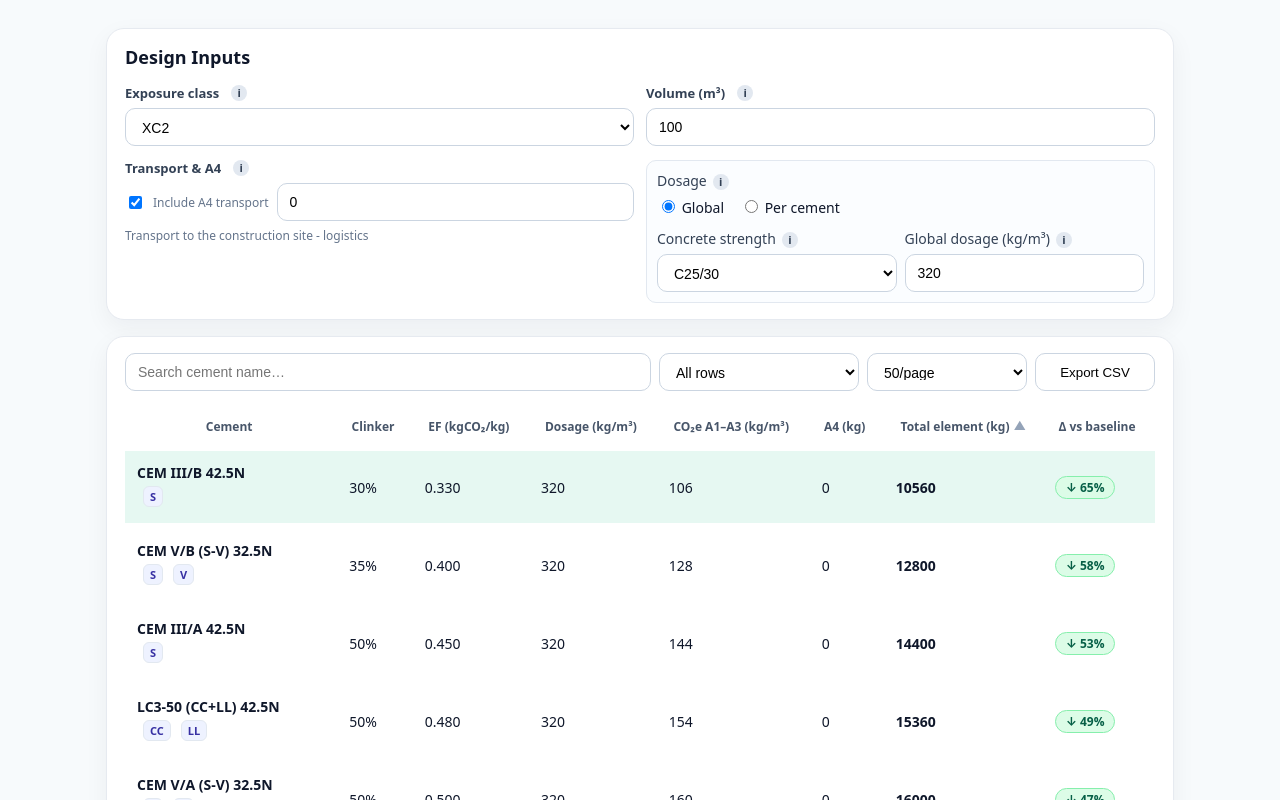
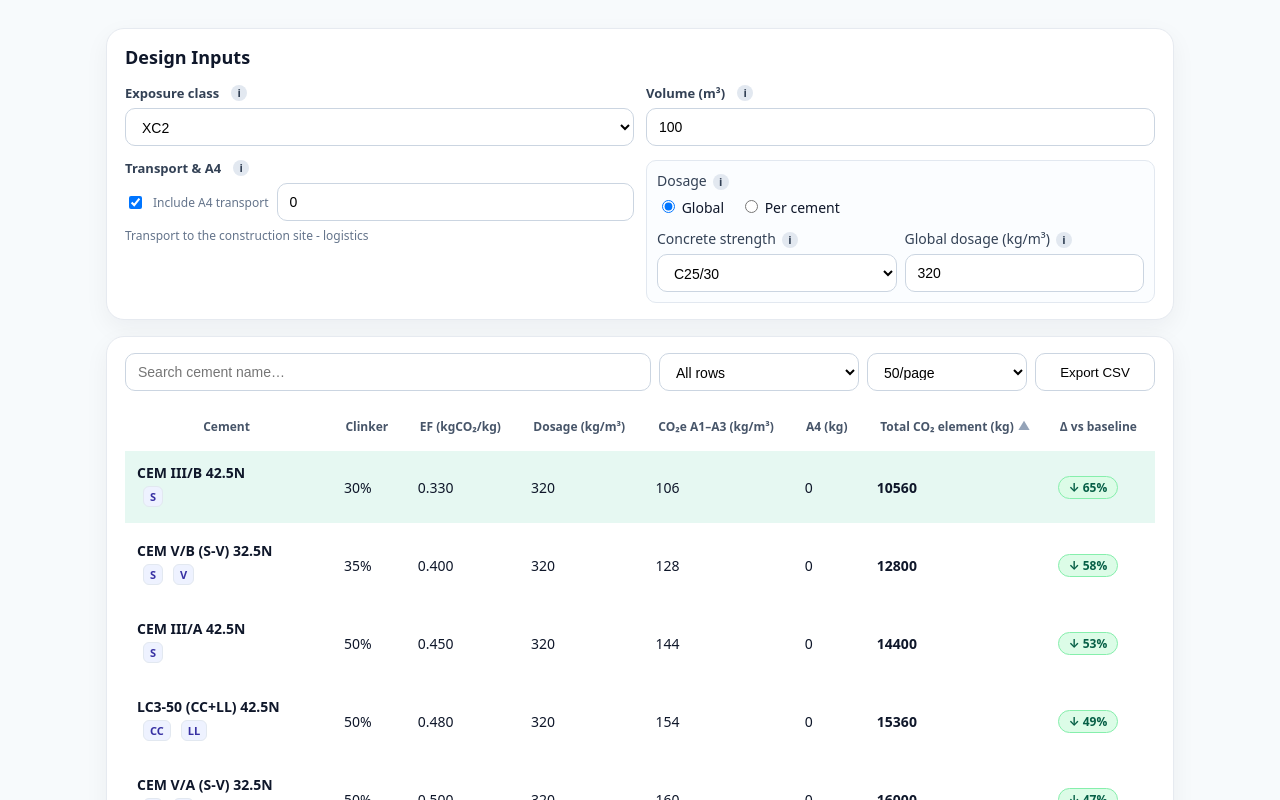
Before and after one commit to MarioSorgente/cement-lca, a Next.js app: page / in a window 1280 px wide. Shown: the top 800 px of the page. Built offline with nearby package versions, Linux system fonts and the light colour scheme.

Commit message:
Update ResultsTable.tsx

```diff
--- a/components/ResultsTable.tsx
+++ b/components/ResultsTable.tsx
@@ -84,7 +84,7 @@ export default function ResultsTable({
               <Th k="dosage"    label="Dosage (kg/m³)"     sortKey={sortKey} sortDir={sortDir} onSortChange={onSortChange}/>
               <Th k="a1a3"      label="CO₂e A1–A3 (kg/m³)" sortKey={sortKey} sortDir={sortDir} onSortChange={onSortChange}/>
               <Th k="a4"        label="A4 (kg)"            sortKey={sortKey} sortDir={sortDir} onSortChange={onSortChange}/>
-              <Th k="total"     label="Total element (kg)" sortKey={sortKey} sortDir={sortDir} onSortChange={onSortChange}/>
+              <Th k="total"     label="Total CO₂ element (kg)" sortKey={sortKey} sortDir={sortDir} onSortChange={onSortChange}/>
               <Th k="reduction" label="Δ vs baseline"      sortKey={sortKey} sortDir={sortDir} onSortChange={onSortChange}/>
             </tr>
           </thead>
```
